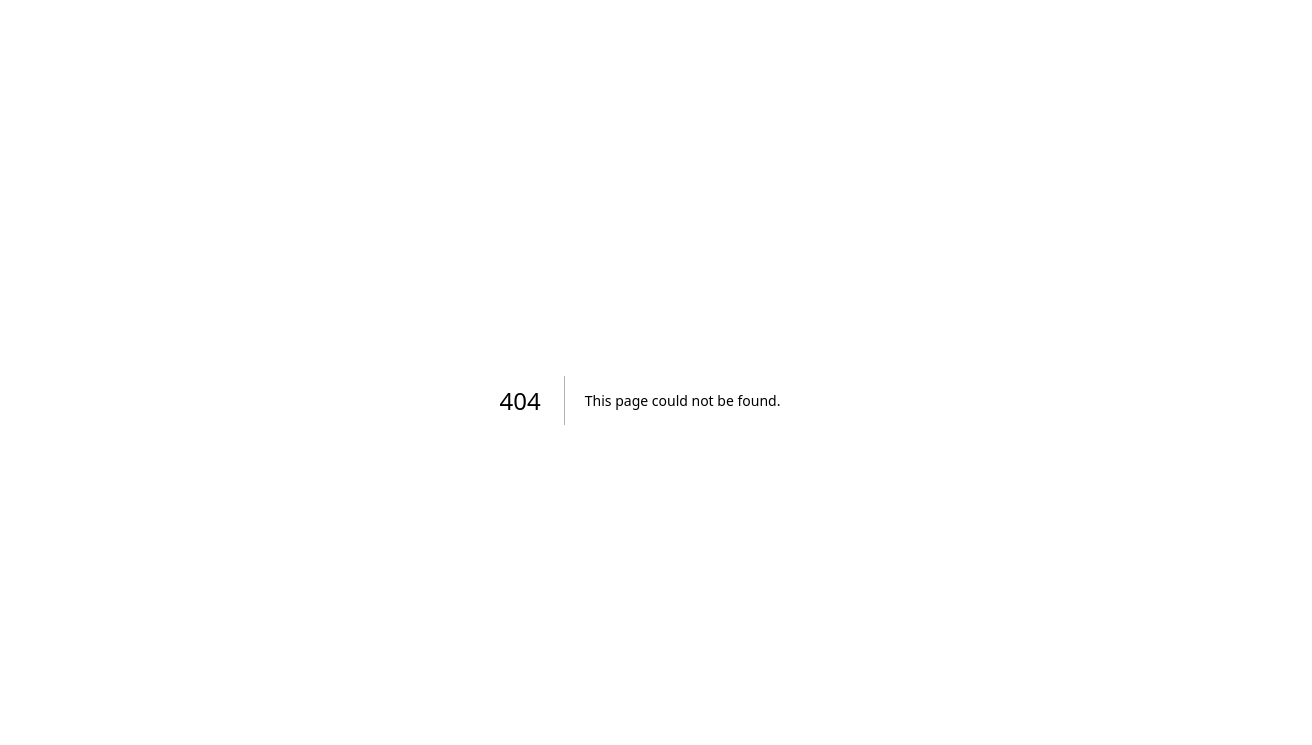
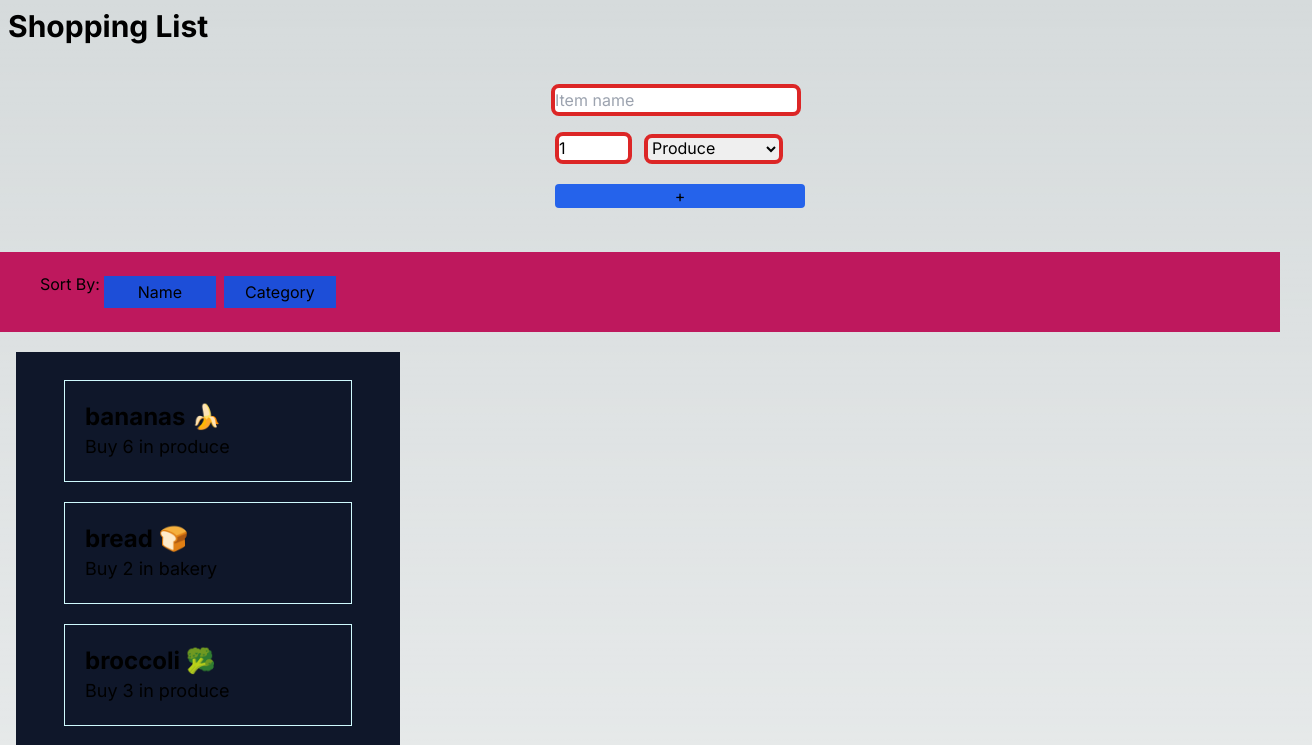
Before and after one commit to Harmandeepkaur04/cprg306-assignments, a Next.js app: page /week-6 in a window 1280 px wide. Before the commit this address had no page. Shown: the top 745 px of the page, 1312 px wide, since content can reach past the window. Built offline with nearby package versions, Linux system fonts and the light colour scheme.

Commit message:
week-06
Did assignment week 06

```diff
--- a/app/page.js
+++ b/app/page.js
@@ -5,7 +5,7 @@
   return (
     <main>
       <h1>cprg306:Web Development 2-Assignments</h1>
-      <Link className="underline text-cyan-600 hover:text-cyan-300" href="./week-5">week-5</Link>
+      <Link className="underline text-cyan-600 hover:text-cyan-300" href="./week-6">week-6</Link>
 
     </main>
   );
--- /dev/null
+++ b/app/week-6/item-list.js
@@ -0,0 +1,38 @@
+"use client"
+
+import { useState } from "react";
+import Item from "./item";
+
+
+
+export default function ItemList({items}) {
+
+  const [sortBy, setSortBy] = useState("name");
+
+  const handleSortByName = () => setSortBy("name");
+  const handleSortByCategory = () => setSortBy("category");
+
+    let sortedItems = [...items];
+    if (sortBy === "name") {
+      sortedItems.sort((a, b) => a.name.localeCompare(b.name));
+    } else if (sortBy === "category") {
+      sortedItems.sort((a, b) => a.category.localeCompare(b.category));
+    }
+
+  return (
+    <div>
+    <section className="flex mb-5 px-10 py-5 bg-pink-700">
+      <div>
+        <label>Sort By:</label>
+      </div>
+      <button className=" bg-blue-700 hover:bg-blue-400 py-1 m-1 w-28"  onClick={handleSortByName}>Name</button>
+      <button className=" bg-blue-700 hover:bg-blue-400 p-1 m-1 w-28" onClick={handleSortByCategory}>Category</button>
+      </section>
+    <section className=" p-2 m-4 bg-slate-900 max-w-sm">
+      {sortedItems.map((item) => (
+        <Item key={item.id} item={item} />
+      ))}
+    </section>
+  </div>
+);
+}
--- /dev/null
+++ b/app/week-6/item.js
@@ -0,0 +1,13 @@
+export default function Item({item}) {
+  const { name, quantity, category } = item;
+
+  return (
+    <ul>
+    <div className="text-lg  bg-slate-900 border border-cyan-100 mx-10 my-5 p-5 m-5 max-w-sm">
+      <li className="text-2xl font-bold">{name}</li>
+      <li> Buy {quantity} in {category}</li>
+      </div>
+    </ul>
+
+  );
+}
--- /dev/null
+++ b/app/week-6/items.json
@@ -0,0 +1,74 @@
+[
+    {
+      "id": "1h2GJKH12gkHG31h1H",
+      "name": "milk, 4 L 🥛",
+      "quantity": 1,
+      "category": "dairy"
+    },
+    {
+      "id": "2KJH3k2j3H1k2J3K1H",
+      "name": "bread 🍞",
+      "quantity": 2,
+      "category": "bakery"
+    },
+    {
+      "id": "3h2KJH3k2j3H1k2J3",
+      "name": "eggs, dozen 🥚",
+      "quantity": 2,
+      "category": "dairy"
+    },
+    {
+      "id": "4k2J3K1H2GJKH12gk",
+      "name": "bananas 🍌",
+      "quantity": 6,
+      "category": "produce"
+    },
+    {
+      "id": "5H1h1H2KJH3k2j3H",
+      "name": "broccoli 🥦",
+      "quantity": 3,
+      "category": "produce"
+    },
+    {
+      "id": "6H1k2J3K1H2GJKH1",
+      "name": "chicken breasts, 1 kg 🍗",
+      "quantity": 1,
+      "category": "meat"
+    },
+    {
+      "id": "7gkHG31h1H2KJH3k",
+      "name": "pasta sauce 🍝",
+      "quantity": 3,
+      "category": "canned goods"
+    },
+    {
+      "id": "8j3H1k2J3K1H2GJK",
+      "name": "spaghetti, 454 g 🍝",
+      "quantity": 2,
+      "category": "dry goods"
+    },
+    {
+      "id": "9H12gkHG31h1H2KJ",
+      "name": "toilet paper, 12 pack 🧻",
+      "quantity": 1,
+      "category": "household"
+    },
+    {
+      "id": "10H3k2j3H1k2J3K1",
+      "name": "paper towels, 6 pack",
+      "quantity": 1,
+      "category": "household"
+    },
+    {
+      "id": "11k2J3K1H2GJKH12",
+      "name": "dish soap 🍽️",
+      "quantity": 1,
+      "category": "household"
+    },
+    {
+      "id": "12GJKH12gkHG31h1",
+      "name": "hand soap 🧼",
+      "quantity": 4,
+      "category": "household"
+    }
+  ]
--- /dev/null
+++ b/app/week-6/new-item.js
@@ -0,0 +1,63 @@
+"use client"
+
+import { useState } from "react";
+
+
+export default function NewItem({onAddItem}){
+
+    const [name, setName] = useState("");
+    const [quantity, setQuantity] = useState(1);
+    const [category, setCategory] = useState("Produce");
+
+    const handleSubmit =(event) =>{
+        //console.dir(event);
+        event.preventDefault();
+        const item ={
+            id: Date.now().toString(),
+            name,
+            quantity,
+            category
+    };
+
+    onAddItem(item);
+    setName("");
+     setQuantity(1);
+     setCategory("produce");
+};
+    // const {name, quantity, category} = onAddItem;
+
+    //console.log(item);
+
+
+
+return(
+    <div className=" flex justify-center mx-8 my-8 w-full">
+    <form onSubmit={handleSubmit} className="w-30">
+            <label>
+            <input required  value={name} onChange={(e) => setName (e.target.value)}type="text" placeholder="Item name" class="w-full border-4 border-red-600 rounded-lg text-black mx-1 my-2"/>
+            </label>
+        <div class=" flex-justify-between">
+            <input required value={quantity} onChange={(e) => setQuantity(Number(e.target.value))}type="number" min={1} max={99} class="border-4 border-red-600 rounded-lg text-black mx-2 my-2" />
+            <label>
+            <select value={category} onChange={(e) => setCategory(e.target.value)} class="border-4 border-red-600 rounded-lg text-black mx-1 my-2">
+                <option value="Produce">Produce</option>
+                <option value="Dairy">Dairy</option>
+                <option value="Bakery">Bakery</option>
+                <option value= "Meat">Meat</option>
+                <option value="Frozen Foods"> Frozen Foods</option>
+                <option value =" Canned goods"> Canned goods</option>
+                <option value="Dry goods">Dry goods</option>
+                <option value="Beverages">Beverages</option>
+                <option value="Snacks">Snacks</option>
+                <option value="Household">Household</option>
+                <option Value="Other">Other</option>
+            </select>
+            </label>
+        </div>
+        <div>
+            <button type="submit" class="bg-blue-600 w-full text-white-font-bold rounded border-10 border-red-600 mx-2  my-3">+</button>
+        </div>
+    </form>
+    </div>
+ );
+}
--- /dev/null
+++ b/app/week-6/page.js
@@ -0,0 +1,24 @@
+"use client"
+import { useState } from "react";
+import NewItem from "../week-4/new-item";
+import ItemList from "./item-list";
+import itemsData from "./items.json"
+
+
+
+export default function page(){
+  const [items, setItems] = useState(
+    itemsData);
+
+  const handleAddItem = (newItem) => {
+    setItems((items)=>[...items, newItem]);
+  }
+    return(
+
+        <main>
+          <h1 className="text-3xl font-bold m-2" >Shopping List</h1>
+          <NewItem onAddItem={handleAddItem} />
+          <ItemList items ={items}/>
+      </main>
+    );
+  }
```
Also changed, not shown: package.json (+5 -4 lines), 1 other file (tests, documents, lock files or other folders).
